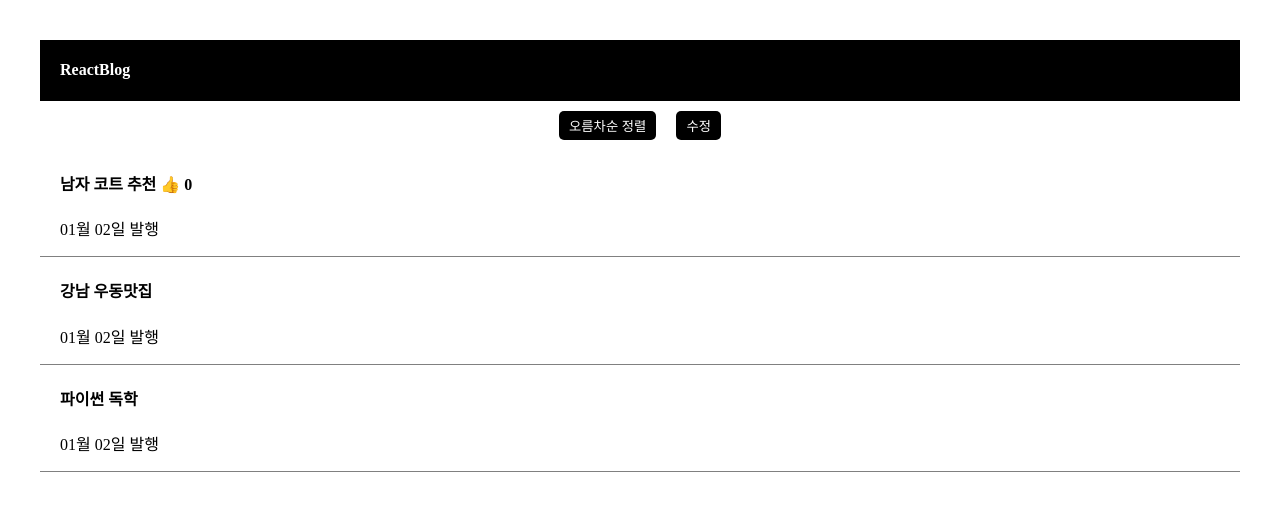
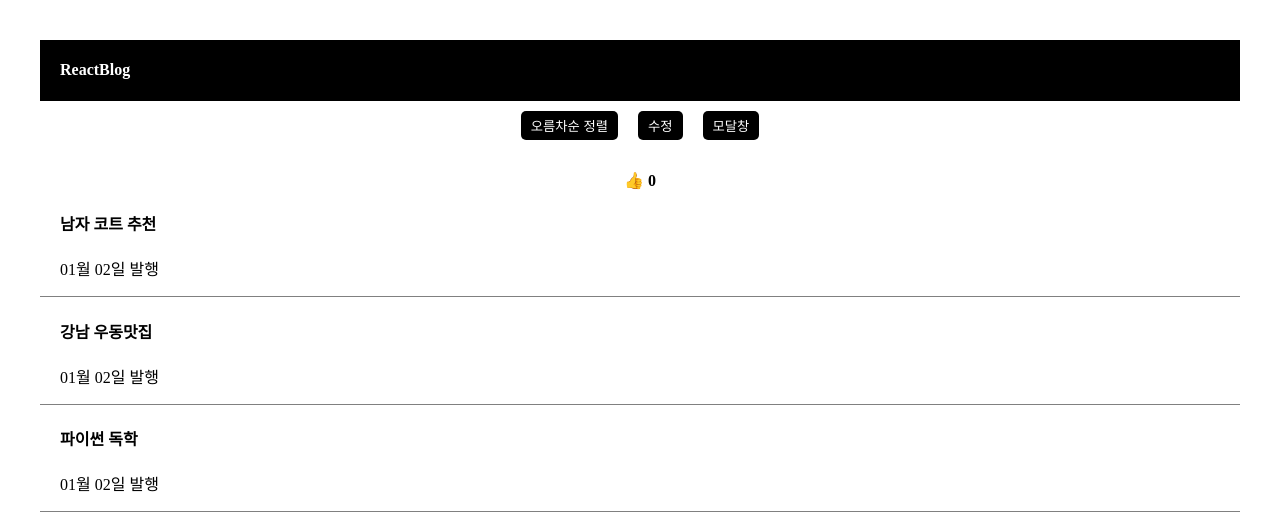
Before and after one commit to STERNDELFTIN/react, a React (Vite) app in the folder blog-project/: page / in a window 1280 px wide. Shown: the top 530 px of the page. Built offline with nearby package versions, Linux system fonts and the light colour scheme.

Commit message:
[01/02] map

```diff
--- a/blog-project/src/App.css
+++ b/blog-project/src/App.css
@@ -69,6 +69,10 @@ button {
   margin: 10px;
 }
 
+.like-button span {
+  cursor: pointer;
+}
+
 /* modal창 */
 .modal {
   margin-top: 20px;
--- a/blog-project/src/App.jsx
+++ b/blog-project/src/App.jsx
@@ -15,37 +15,45 @@ function App() {
     <h4>ReactBlog</h4>
   </div>
 
+  {/* 버튼 */}
   <div className="button-container">
     <button onClick={()=>{
       let copy = [...title];
       copy.sort();
       changeTitle(copy);
       }}>오름차순 정렬</button>
+
     <button onClick={()=> {
       let copy = [...title];
       copy[0] = '여자 코트 추천';
       changeTitle(copy);
       }}>수정</button>
+
+    {/* 모달창 띄우기 */}
+    <button onClick={()=>setModal(!modal)}>모달창</button>
   </div>
 
-      <div className="list">
-        <h4>{ title[0] } <span onClick = {()=>onLike(like+1)} >👍</span> { like } </h4>
+  {/* 좋아요 */}
+  <div className="like-button">
+    <h4><span onClick={()=>onLike(like+1)}>👍</span> { like } </h4>
+  </div>
+
+  {/* map 이용해서 HTML 반복생성 */}
+  {
+  title.map(function(title, i){
+  return (
+  <div className="list" key={i}>
+    <h4>{ title }</h4>
     <p>01월 02일 발행</p>
   </div>
-
-      <div className="list">
-        <h4>{ title[1] }</h4>
-        <p>01월 02일 발행</p>
-      </div>
-
-      <div className="list">
-        <h4 onClick={()=>{ setModal(!modal) }}>{ title[2] }</h4>
-        <p>01월 02일 발행</p>
-      </div>
+  )
+  })
+  }
 
   {/* 삼항 연산자 */}
   {
-        modal == true ? <Modal/> : null
+  modal == true ?
+  <Modal /> : null
   }
 
 </div>
```
Lines whose indentation alone changed are shown as unchanged.
